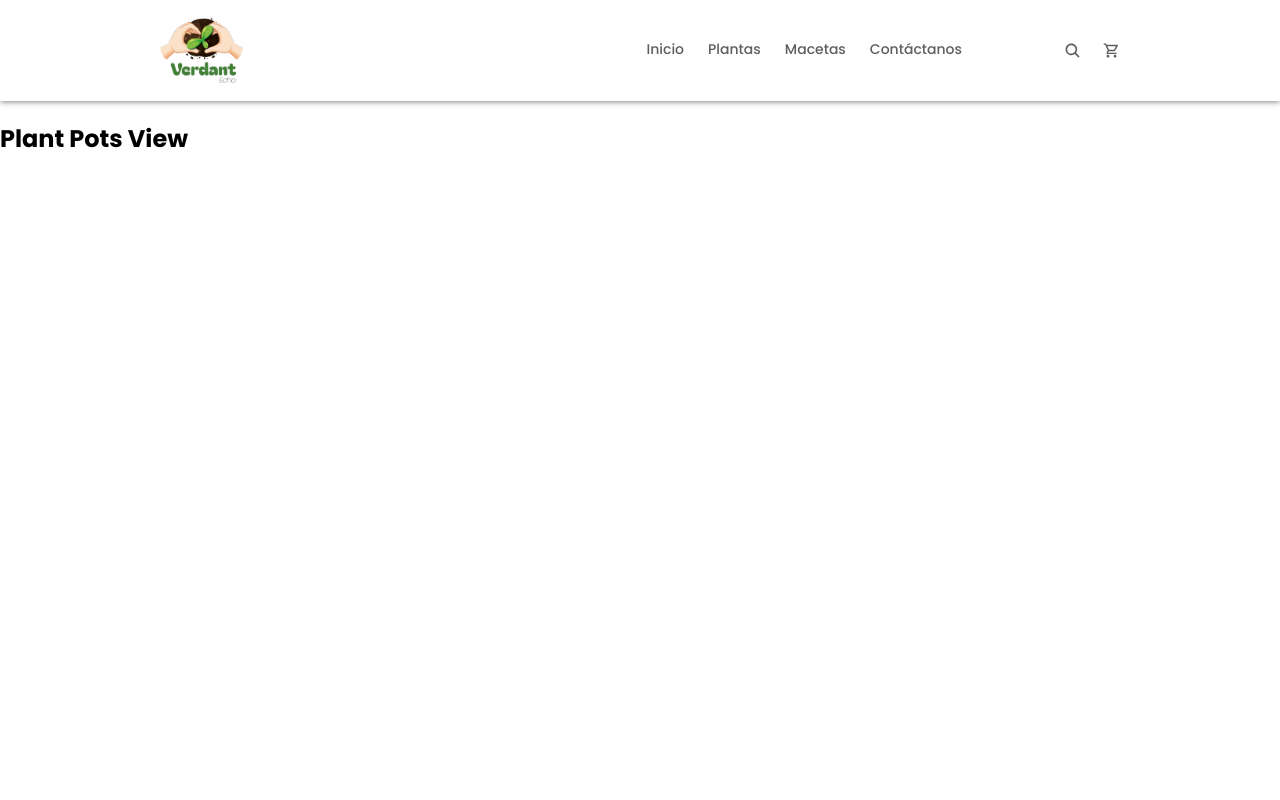
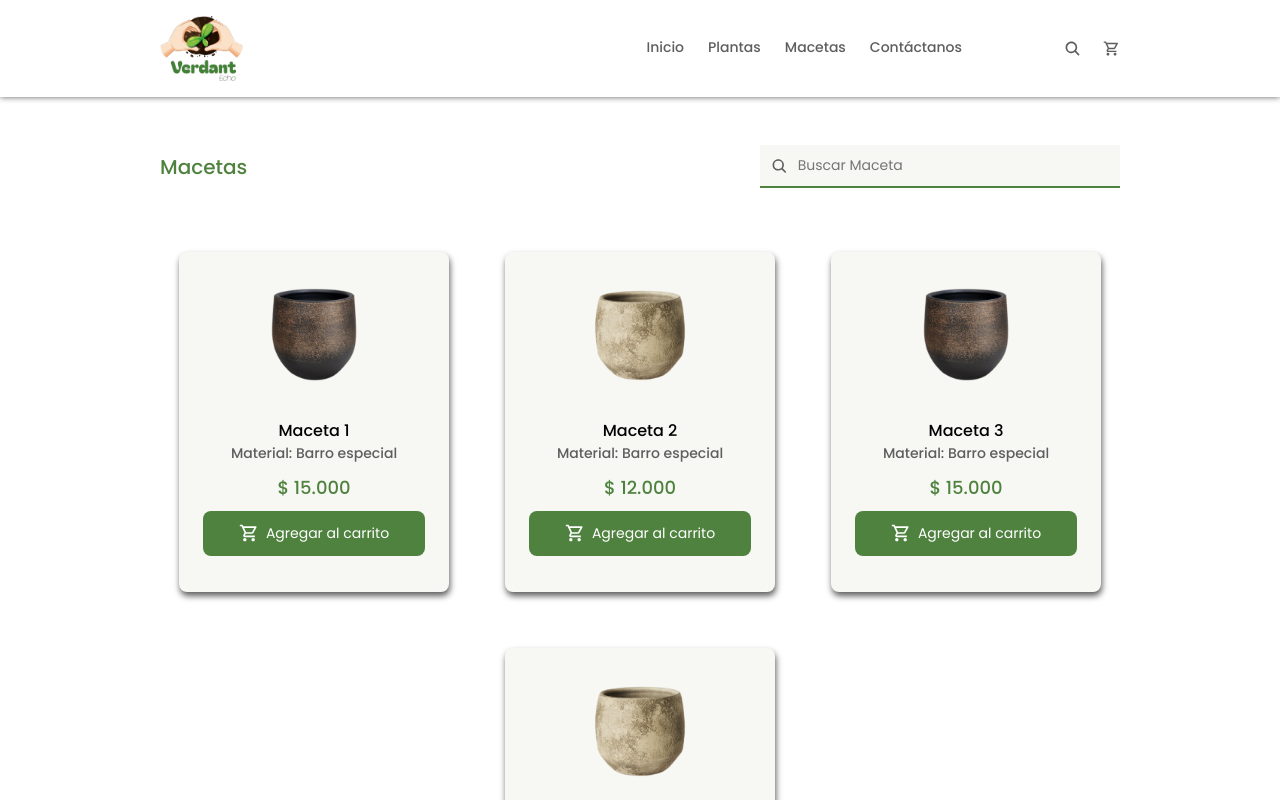
Before and after one commit to FazeElian/verdant-echo, a React (Vite) app: page /plantspots in a window 1280 px wide. Shown: the top 800 px of the page. Built offline with nearby package versions, Linux system fonts and the light colour scheme.

Commit message:
add: Top search title component

```diff
--- a/src/assets/css/Global.css
+++ b/src/assets/css/Global.css
@@ -3,6 +3,7 @@
 
 * {
     box-sizing: border-box;
+    margin: 0;
 }
 
 body {
@@ -52,3 +53,40 @@ button {
 a {
     text-decoration: none;
 }
+
+.page-content {
+    display: flex;
+    width: 100%;
+    height: auto;
+    flex-direction: column;
+    margin: auto;
+    padding: 0 15rem 0;
+}
+
+/* Responsive 1440px */
+@media screen and (max-width: 1440px) {
+    .page-content {
+        padding: 0 10rem 0;
+    }
+}
+
+/* Responsive 1024px */
+@media screen and (max-width: 1024px) {
+    .page-content {
+        padding: 0 6rem 0;
+    }
+}
+
+/* Responsive 768px */
+@media screen and (max-width: 768px) {
+    .page-content {
+        padding: 0 4rem 0;
+    }
+}
+
+/* Responsive 425px */
+@media screen and (max-width: 425px) {
+    .page-content {
+        padding: 0 2.5rem 0;
+    }
+}
--- a/src/assets/css/components/Header.css
+++ b/src/assets/css/components/Header.css
@@ -11,7 +11,7 @@
     justify-content: space-between;
     align-items: center;
     position: sticky;
-    z-index: 2;
+    z-index: 3;
 }
 
     .cont-img-header {
--- /dev/null
+++ b/src/assets/css/components/TopSearchTitle.css
@@ -0,0 +1,79 @@
+@import "../Global.css";
+
+.top-search-title {
+    display: flex;
+    width: 100%;
+    height: auto;
+    justify-content: space-between;
+    align-items: center;
+    padding: 3rem 0 1rem;
+    background-color: var(--color-white);
+}
+
+    .top-search-title h2 {
+        color: var(--color-green);
+        font-size: 24px;
+        font-weight: 500;
+    }
+
+    .top-search-bar {
+        display: flex;
+        width: 30%;
+        min-width: 360px;
+        height: auto;
+        background-color: var(--color-green-light);
+        border-bottom: 2px solid var(--color-green);
+        gap: 8px;
+        padding: 10px 12px 10px;
+        align-items: center;
+    }
+
+        .top-search-bar svg {
+            width: 20px;
+            height: 20px;
+            color: var(--color-gray) !important;
+        }
+
+        .top-search-bar input {
+            display: flex;
+            width: 100%;
+            font-size: 15.5px;
+            background: transparent;
+            border: none;
+            outline: none;
+            font-family: "Poppins", serif;
+        }
+
+/* Responsive 1440px */
+@media screen and (max-width: 1440px) {
+    .top-search-bar {
+        padding: 9px 11px 9px;
+    }
+
+    .top-search-title h2 {
+        font-size: 20px;
+    }
+
+    .top-search-bar svg {
+        width: 18px;
+        height: 18px;
+    }
+
+    .top-search-bar input {
+        font-size: 14px;
+    }
+}
+
+/* Responsive 768px */
+@media screen and (max-width: 768px) {
+    .top-search-title {
+        flex-direction: column;
+        align-items: flex-start;
+        gap: 1rem;
+    }
+
+    .top-search-bar {
+        width: 100%;
+        min-width: 200px;
+    }
+}
--- a/src/components/TitleSection.tsx
+++ b/src/components/TitleSection.tsx
@@ -1,5 +1,4 @@
 // Styles
-import React from "react";
 import "../assets/css/components/TitleSection.css";
 
 type TitleSectionType = {
--- /dev/null
+++ b/src/components/TopSearchTitle.tsx
@@ -0,0 +1,30 @@
+// Styles
+import "../assets/css/components/TopSearchTitle.css";
+
+// React icons
+import { IoSearch } from "react-icons/io5";
+
+// Type
+type TopSearchTitleType = {
+    title: string,
+    placeholder: string
+}
+
+const TopSearchTitle = (props: TopSearchTitleType) => {
+    return (
+        <div className="top-search-title">
+            <h2>{props.title}</h2>
+            <div className="top-search-bar">
+                <IoSearch />
+                <input
+                    type="text"
+                    name="search"
+                    id="search"
+                    placeholder={`Buscar ${props.placeholder}`}
+                />
+            </div>
+        </div>
+    )
+}
+
+export { TopSearchTitle };
--- a/src/views/PlantPotsView.tsx
+++ b/src/views/PlantPotsView.tsx
@@ -1,8 +1,21 @@
+// View components
+import { Gallery } from "../components/Gallery"
+import { TopSearchTitle } from "../components/TopSearchTitle"
+
+// Items
+import PlantSpotsList from "../utils/PlantSpotsList"
+
 const PlantPotsView = () => {
     return (
-        <main>
-            <h2>Plant Pots View</h2>
-        </main>
+        <>
+            <main className="page-content">
+                <TopSearchTitle
+                    title="Macetas"
+                    placeholder="Maceta"
+                />
+            </main>
+            <Gallery Items={PlantSpotsList} />
+        </>
     )
 }
 
```
